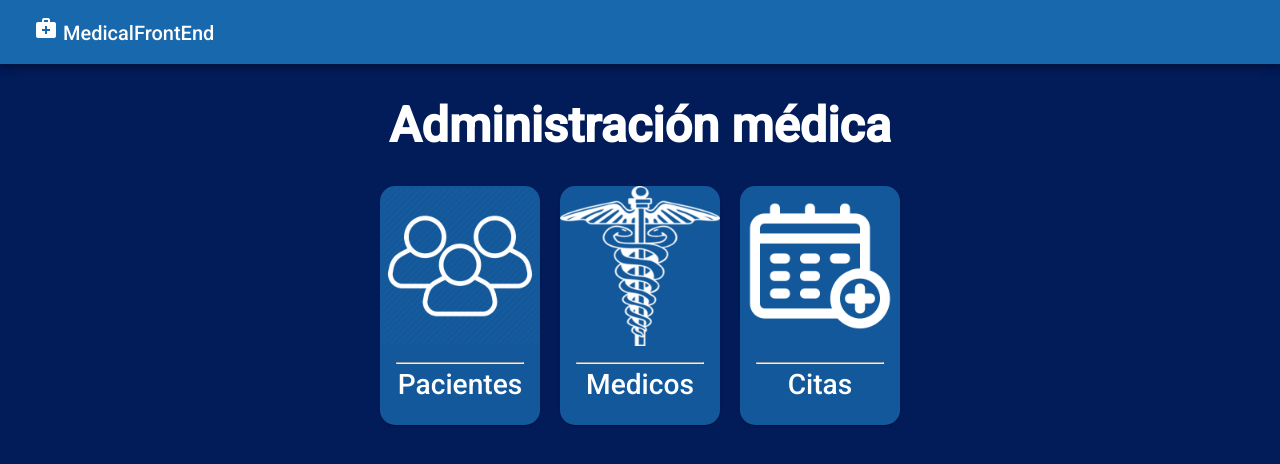
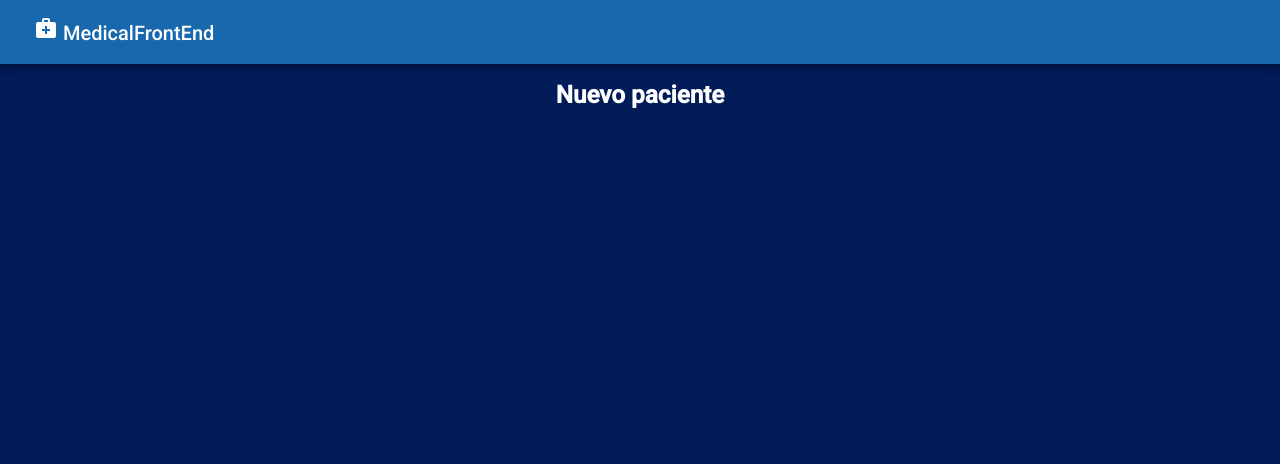
Before and after one commit to chechoXR/MedicalFrontEnd, an Angular app in the folder MedicalFrontEnd/: page /paciente in a window 1280 px wide. Shown: the top 464 px of the page. Built offline with nearby package versions, Linux system fonts and the light colour scheme.

Commit message:
Se agrega routing

```diff
--- /dev/null
+++ b/MedicalFrontEnd/src/app/agregar-paciente/agregar-paciente.component.html
@@ -0,0 +1 @@
+<h1>Nuevo paciente</h1>
--- /dev/null
+++ b/MedicalFrontEnd/src/app/agregar-paciente/agregar-paciente.component.sass
@@ -0,0 +1,14 @@
+h1
+    color: white
+    user-select: none
+    display: flex
+    justify-content: center
+    font-size: 1.9vw
+
+.row
+    display: flex
+    justify-content: center
+    align-items: center
+
+.example-container .mat-form-field + .mat-form-field
+  margin-left: 8px
--- /dev/null
+++ b/MedicalFrontEnd/src/app/agregar-paciente/agregar-paciente.component.ts
@@ -0,0 +1,15 @@
+import { Component, OnInit } from '@angular/core';
+
+@Component({
+  selector: 'app-agregar-paciente',
+  templateUrl: './agregar-paciente.component.html',
+  styleUrls: ['./agregar-paciente.component.sass']
+})
+export class AgregarPacienteComponent implements OnInit {
+
+  constructor() { }
+
+  ngOnInit(): void {
+  }
+
+}
--- a/MedicalFrontEnd/src/app/app.component.html
+++ b/MedicalFrontEnd/src/app/app.component.html
@@ -1,2 +1,2 @@
 <app-toolbar></app-toolbar>
-<app-home></app-home>
+<router-outlet></router-outlet>
--- a/MedicalFrontEnd/src/app/home/home.component.ts
+++ b/MedicalFrontEnd/src/app/home/home.component.ts
@@ -1,6 +1,9 @@
 import { Component, OnInit } from '@angular/core';
 import {animate, state, style, transition, trigger} from '@angular/animations';
 import { PacientesComponent } from './pacientes/pacientes.component';
+import { MatDialog } from '@angular/material/dialog';
+import { Router } from '@angular/router';
+
 
 @Component({
   selector: 'app-home',
@@ -14,7 +17,7 @@ export class HomeComponent implements OnInit {
   citas:boolean=true;
   private urlPacientes = 'https://medical-backend-web-android.herokuapp.com/web/pacientes';
 
-  constructor() {
+  constructor(private dialog: MatDialog, private router:Router) {
     this.pacientes = true;
     this.medicos = true;
     this.citas = true ;
@@ -47,7 +50,7 @@ export class HomeComponent implements OnInit {
 }
 
 agregarPaciente(){
-
+  this.router.navigateByUrl('/paciente');
 }
 
 }
--- a/MedicalFrontEnd/src/app/home/pacientes/pacientes.component.html
+++ b/MedicalFrontEnd/src/app/home/pacientes/pacientes.component.html
@@ -53,8 +53,6 @@
                     <div class="element-description" style="cursor: text;">
                         {{ element.historiaClinica }}
                     </div>
-
-
                 </div>
 
 
--- a/MedicalFrontEnd/src/app/toolbar/toolbar.component.html
+++ b/MedicalFrontEnd/src/app/toolbar/toolbar.component.html
@@ -1,5 +1,5 @@
 <mat-toolbar color="accent" class="mat-elevation-z5">
-    <span>
+    <span (click)="goHome()">
         <mat-icon style="margin-left: 10%;">medical_services</mat-icon>
         {{ title }}
     </span>
--- a/MedicalFrontEnd/src/app/toolbar/toolbar.component.sass
+++ b/MedicalFrontEnd/src/app/toolbar/toolbar.component.sass
@@ -1,2 +1,3 @@
 span
+    cursor: pointer
     user-select: none
--- a/MedicalFrontEnd/src/app/toolbar/toolbar.component.ts
+++ b/MedicalFrontEnd/src/app/toolbar/toolbar.component.ts
@@ -1,5 +1,5 @@
 import { Component, OnInit } from '@angular/core';
-
+import { Router } from '@angular/router';
 @Component({
   selector: 'app-toolbar',
   templateUrl: './toolbar.component.html',
@@ -7,9 +7,13 @@ import { Component, OnInit } from '@angular/core';
 })
 export class ToolbarComponent implements OnInit {
   title = 'MedicalFrontEnd';
-  constructor() { }
+  constructor(private router:Router) { }
 
   ngOnInit(): void {
   }
 
+  goHome(){
+    this.router.navigateByUrl("/home");
+  }
+
 }
```
Also changed, not shown: MedicalFrontEnd/src/app/app-routing.module.ts (added, +12 -0 lines), MedicalFrontEnd/src/app/app.module.ts (+28 -2 lines), 1 other file (tests, documents, lock files or other folders).
